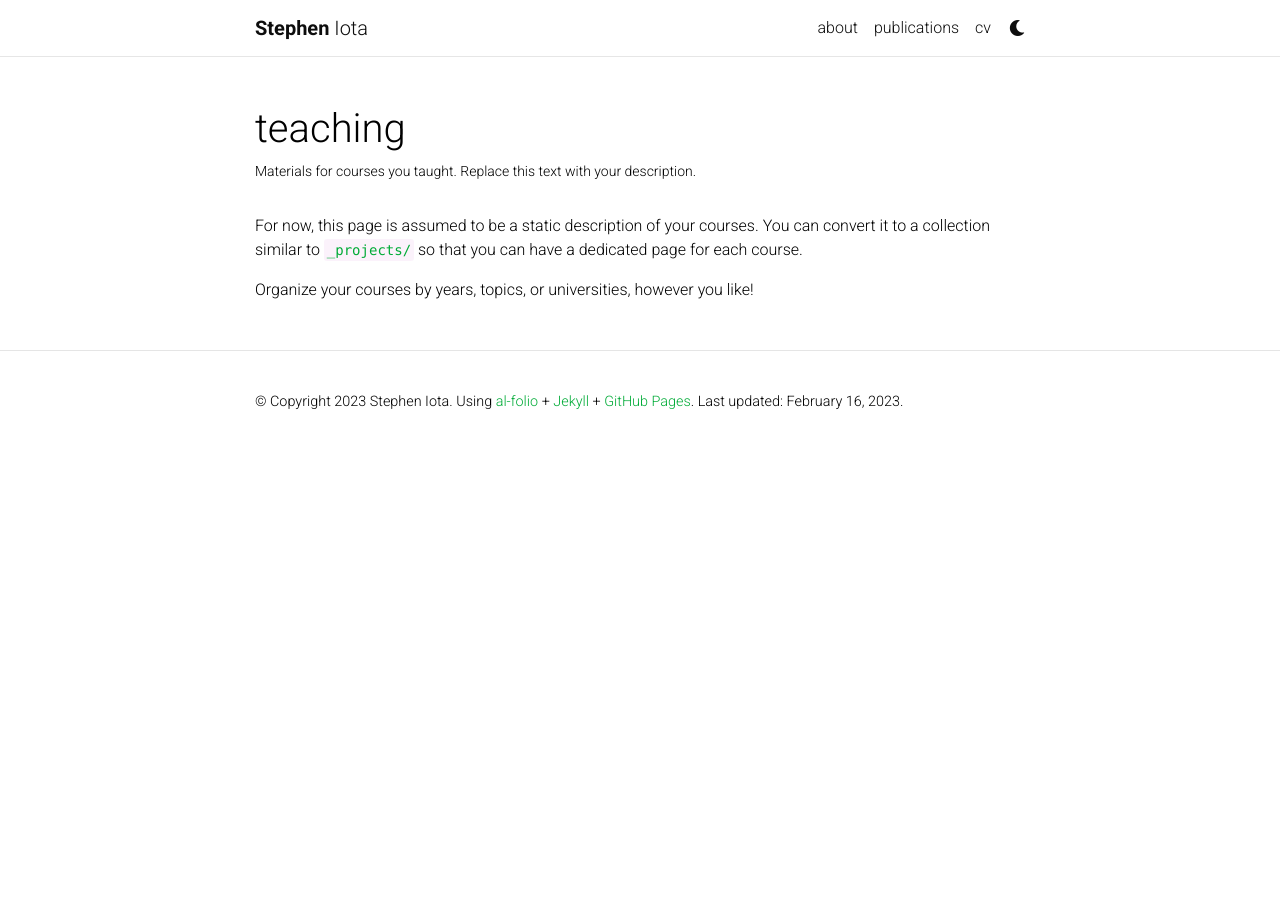
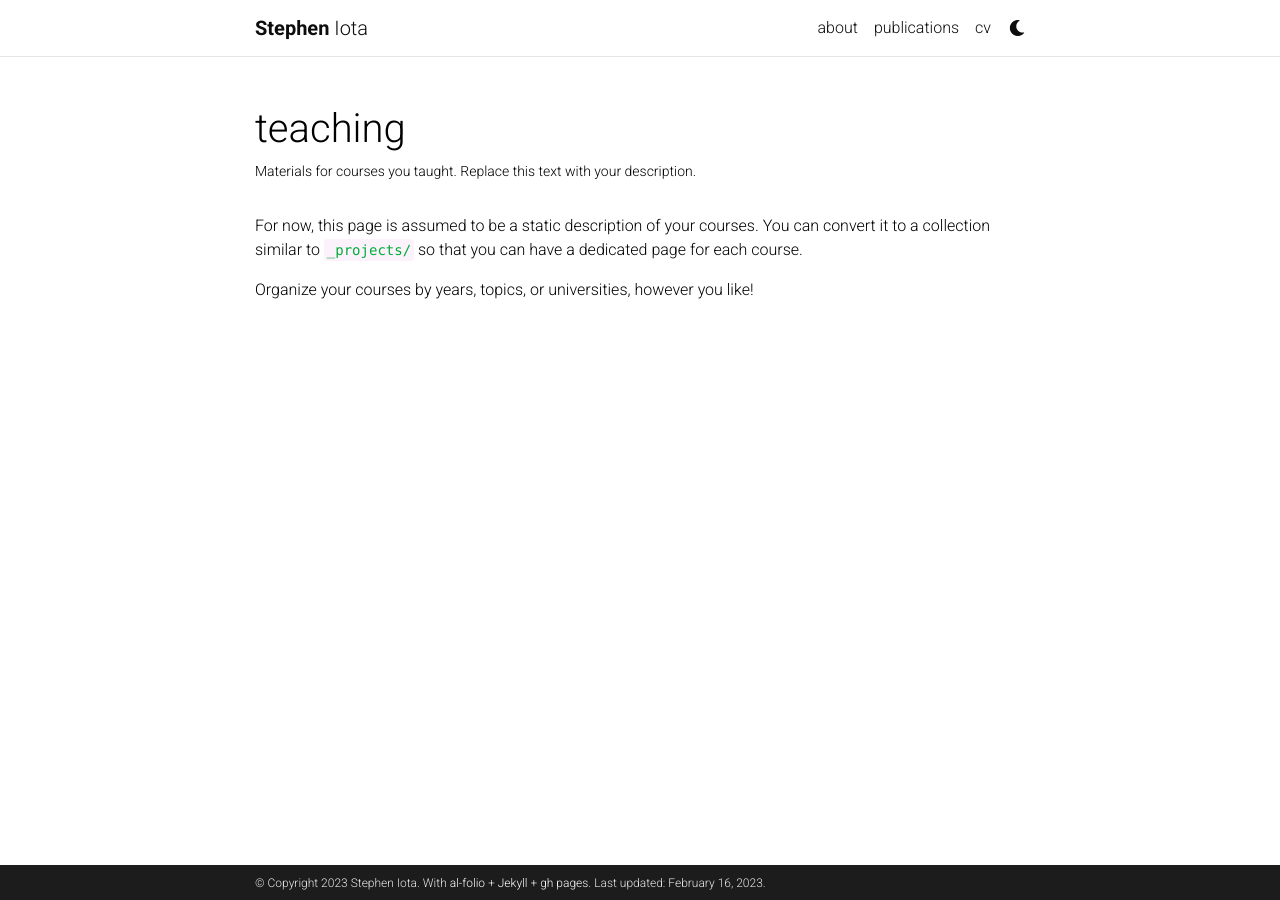
Before and after one commit to stepheniota/stepheniota.github.io, a Jekyll site: the page built from _pages/teaching.md, in a window 1280 px wide. Built offline with Jekyll 4.4.1, drawn with Linux system fonts in a browser that asks for light colours; comment, search, counter and statistics services are not loaded; a style sheet for code colours, icons or effects is not loaded.

Commit message:
Update social links

```diff
--- a/_config.yml
+++ b/_config.yml
@@ -10,7 +10,7 @@ email:
 description: > # the ">" symbol means to ignore newlines until "footer_text:"
   A simple, whitespace theme for academics. Based on [*folio](https://github.com/bogoli/-folio) design.
 footer_text: >
-  Using <a href="https://github.com/alshedivat/al-folio">al-folio</a> + <a href="https://jekyllrb.com/" target="_blank">Jekyll</a> + <a href="https://pages.github.com/" target="_blank">GitHub Pages</a>.
+  With <a href="https://github.com/alshedivat/al-folio">al-folio</a> + <a href="https://jekyllrb.com/" target="_blank">Jekyll</a> + <a href="https://pages.github.com/" target="_blank">gh pages</a>.
 keywords: jekyll, jekyll-theme, academic-website, portfolio-website  # add your own keywords or leave empty
 
 lang: en # the language of your site (for example: en, fr, cn, ru, etc.)
@@ -46,7 +46,7 @@ rss_icon: false
 # -----------------------------------------------------------------------------
 
 navbar_fixed: true
-footer_fixed: false
+footer_fixed: true
 
 # Dimensions
 max_width: 800px
@@ -87,7 +87,7 @@ dblp_url: # your DBLP profile url
 stackoverflow_id: # your stackoverflow id
 kaggle_id: stepheniota # your kaggle id
 lastfm_id: # your lastfm id
-spotify_id: stepheniota # your spotify id
+spotify_id: # stepheniota # your spotify id
 pinterest_id: # your pinterest id
 unsplash_id: # your unsplash id
 instagram_id: # your instagram id
@@ -145,8 +145,6 @@ disqus_shortname: al-folio # put your disqus shortname
 # If you have blog posts published on medium.com or other exteranl sources,
 # you can display them in your blog by adding a link to the RSS feed.
 external_sources:
-  - name: medium.com
-    rss_url: https://medium.com/@al-folio/feed
 
 # -----------------------------------------------------------------------------
 # Collections
```
